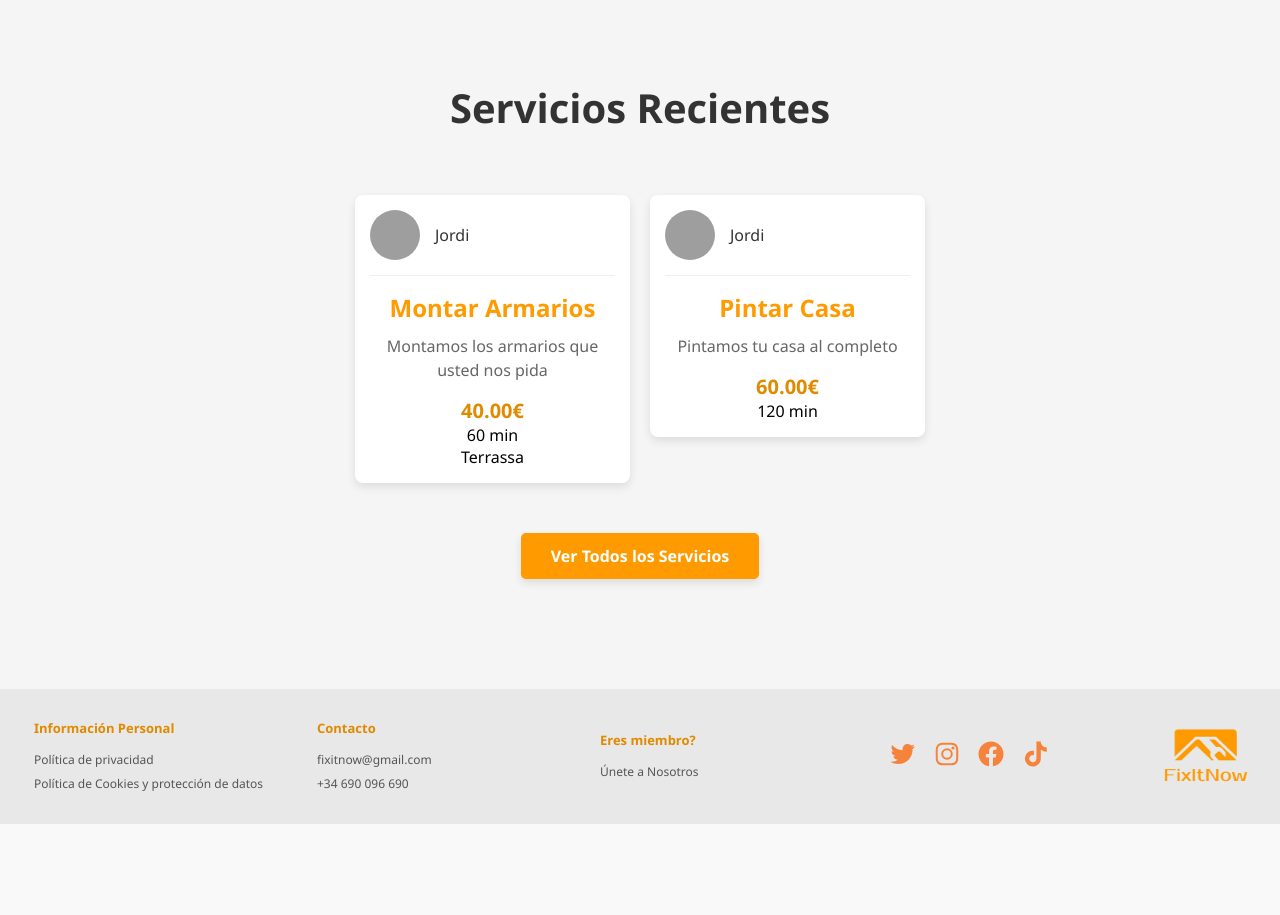
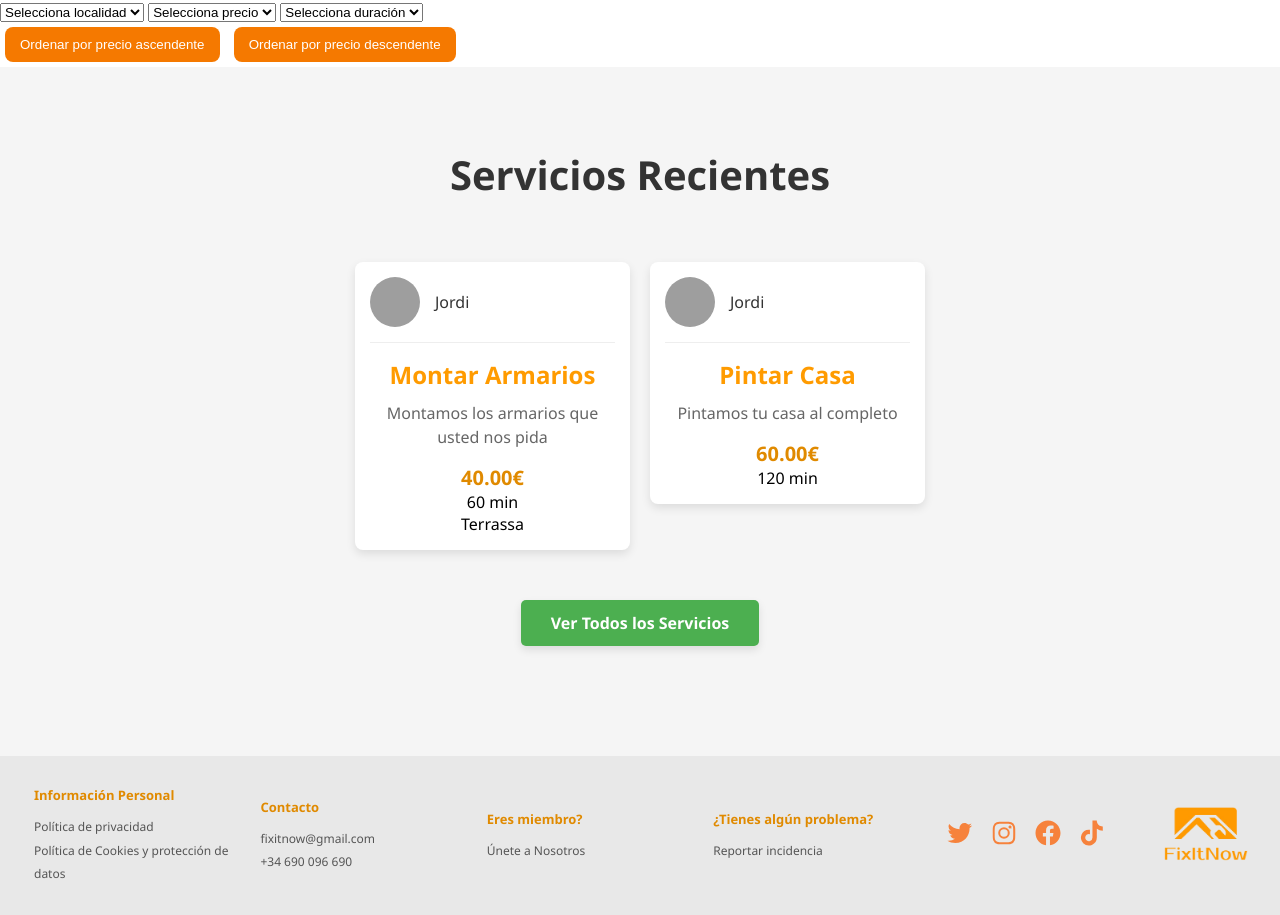
Before and after one commit to Srmata01/ProyectoFinalDAW, a PHP site: page /main.php in a window 1280 px wide. Shown: the part 800-1715 px from the top of the page. Before the commit the page ends 1624 px from the top, so only its background shows below. Run offline with PHP 8.4, Linux system fonts and the light colour scheme; data comes from the database, SQL or seed files in the repository; grey boxes are pictures that could not be loaded.

Commit message:
Modificaciones Footer

```diff
--- a/main.php
+++ b/main.php
@@ -171,6 +171,34 @@ foreach ($servicios as &$servicio) {
         </div>
     </div>
 
+    <!-- Filtros de búsqueda -->
+    <div class="filtros-container">
+        <select id="filtro_localidad">
+            <option value="">Selecciona localidad</option>
+            <option value="Madrid">Madrid</option>
+            <option value="Barcelona">Barcelona</option>
+            <option value="Valencia">Valencia</option>
+        </select>
+
+        <select id="filtro_precio">
+            <option value="">Selecciona precio</option>
+            <option value="50">Hasta 50€</option>
+            <option value="100">Hasta 100€</option>
+            <option value="200">Hasta 200€</option>
+        </select>
+
+        <select id="filtro_duracion">
+            <option value="">Selecciona duración</option>
+            <option value="30">Hasta 30 min</option>
+            <option value="60">Hasta 60 min</option>
+            <option value="120">Hasta 120 min</option>
+        </select>
+
+        <div class="orden-container">
+            <button id="orden_asc">Ordenar por precio ascendente</button>
+            <button id="orden_desc">Ordenar por precio descendente</button>
+        </div>
+    </div>
 
     <!-- Sección de servicios recientes -->
     <div class="servicios-section">
@@ -218,7 +246,7 @@ foreach ($servicios as &$servicio) {
         .ver-todos-btn {
             display: inline-block;
             padding: 12px 30px;
-            background-color: #FF9B00;
+            background-color: #4CAF50;
             color: white;
             text-decoration: none;
             border-radius: 5px;
@@ -229,7 +257,7 @@ foreach ($servicios as &$servicio) {
         }
 
         .ver-todos-btn:hover {
-            background-color:rgb(180, 108, 0);
+            background-color: #45a049;
             transform: translateY(-2px);
             box-shadow: 0 6px 12px rgba(0, 0, 0, 0.15);
         }
@@ -251,12 +279,17 @@ foreach ($servicios as &$servicio) {
                     <li><a href="mailto:fixitnow@gmail.com">fixitnow@gmail.com</a></li>
                     <li><a href="tel:+34690096690">+34 690 096 690</a></li>
                 </ul>
+            </div>            <div class="footer-section">
+                <h4>Eres miembro?</h4>
+                <ul>
+                    <li><a href="create_users/index.php">Únete a Nosotros</a></li>
+                </ul>
             </div>
 
             <div class="footer-section">
-                <h4>Eres miembro?</h4>
+                <h4>¿Tienes algún problema?</h4>
                 <ul>
-                    <li><a href="create_users/index.php">Únete a Nosotros</a></li>
+                    <li><a href="incidencias/crear.php">Reportar incidencia</a></li>
                 </ul>
             </div>
 
```
Also changed, not shown: includes/footer.php (+8 -2 lines), services/buscarservicio.php (+14 -13 lines), services/index.php (+8 -2 lines), vistas_usuarios/perfil_admin.php (+8 -2 lines), vistas_usuarios/perfil_autonomo.php (+8 -2 lines), vistas_usuarios/perfil_cliente.php (+8 -2 lines).
